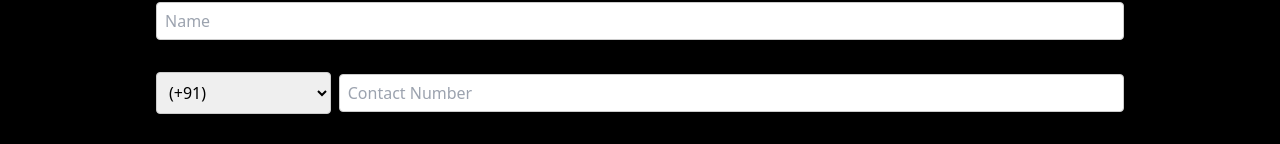
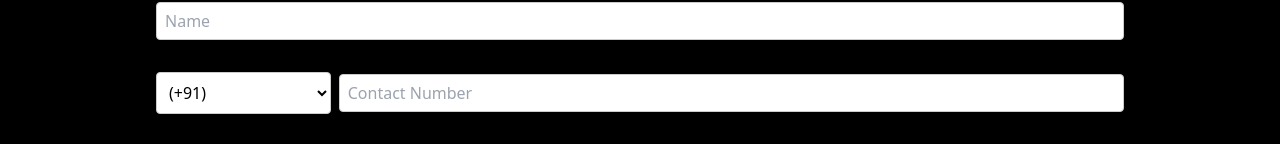
Before and after one commit to Moin-Khan456/bi, a Next.js app: page /bangalore-tech-summit in a window 1280 px wide. Shown: the part 194-338 px from the top of the page. Built offline with nearby package versions, Linux system fonts and the light colour scheme.

Commit message:
update-css-changes

```diff
--- a/styles/globals.css
+++ b/styles/globals.css
@@ -3099,6 +3099,7 @@ a.btn-filled.btn {
   height: 38px;
   width: 100%;
   color: #000;
+  background-color: #fff;
   border-radius: 4px;
   padding-left: 8px;
   padding-right: 3px;
@@ -3262,6 +3263,7 @@ select#countryCode {
   width: 22%;
   border-radius: 4px;
   padding-left: 8px;
+  background-color: #fff;
   color: #000;
   padding-right: 3px;
   border: 1px solid #ccc;
```
